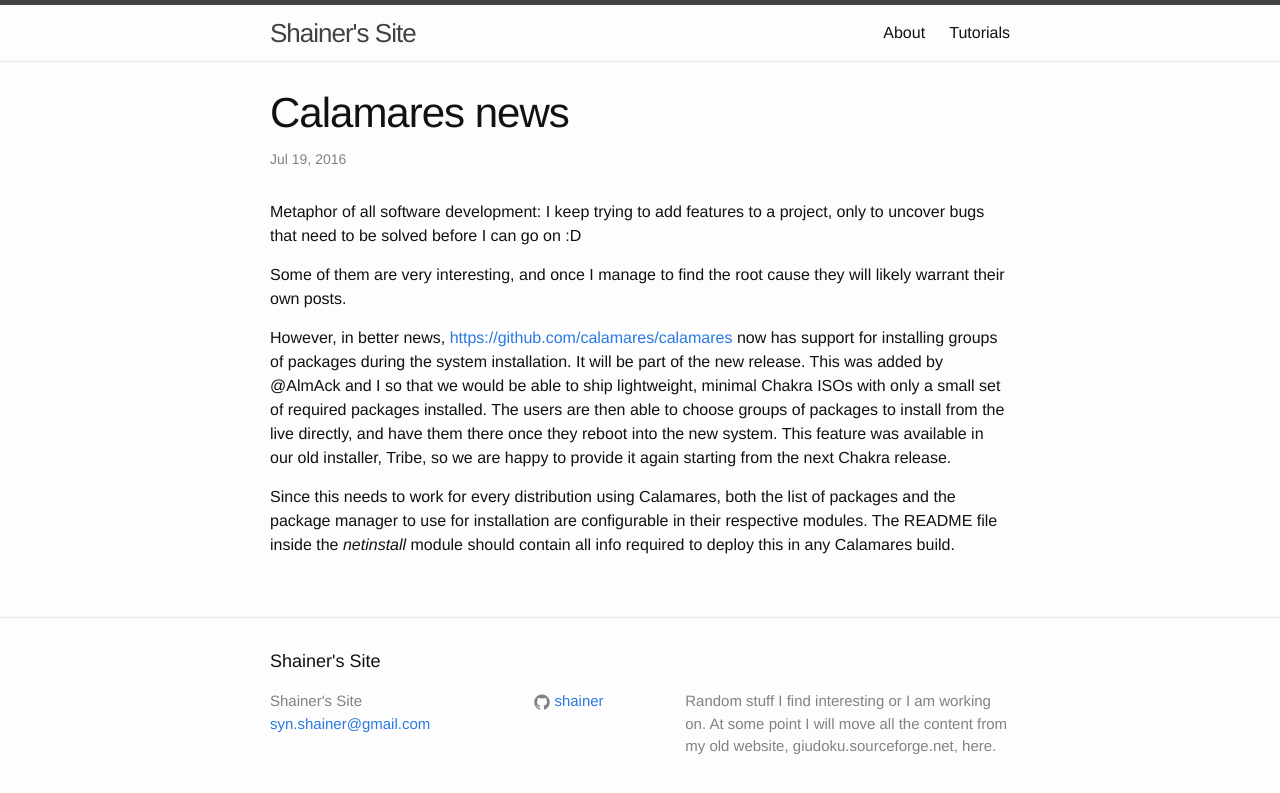
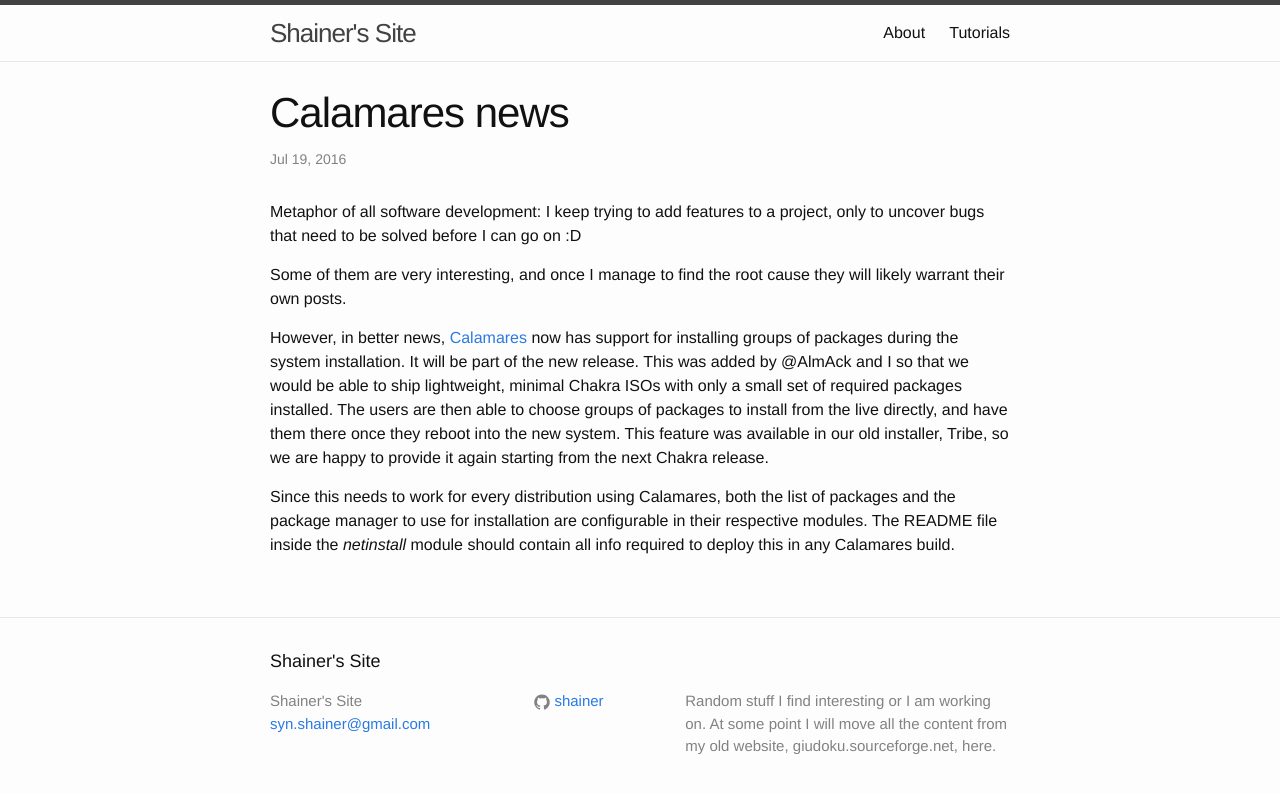
Before and after one commit to shainer/shainer.github.io, a Jekyll site: the page built from _posts/2016-07-19-software-development-explained.markdown, in a window 1280 px wide. Shown: the top 793 px of the page. Built offline with Jekyll 4.4.1, drawn with Linux system fonts in a browser that asks for light colours; some of the changed lines change nothing that is shown.

Commit message:
Fix another link

```diff
--- a/_posts/2016-07-19-software-development-explained.markdown
+++ b/_posts/2016-07-19-software-development-explained.markdown
@@ -10,7 +10,7 @@
 Some of them are very interesting, and once I manage to find the root cause they will
 likely warrant their own posts.
 
-However, in better news, [https://github.com/calamares/calamares](Calamares) now has
+However, in better news, [Calamares](https://github.com/calamares/calamares) now has
 support for installing groups of packages during the system installation. It will
 be part of the new release. This was added by @AlmAck and I so that we would be able
 to ship lightweight, minimal Chakra ISOs with only a small set of required packages
```
